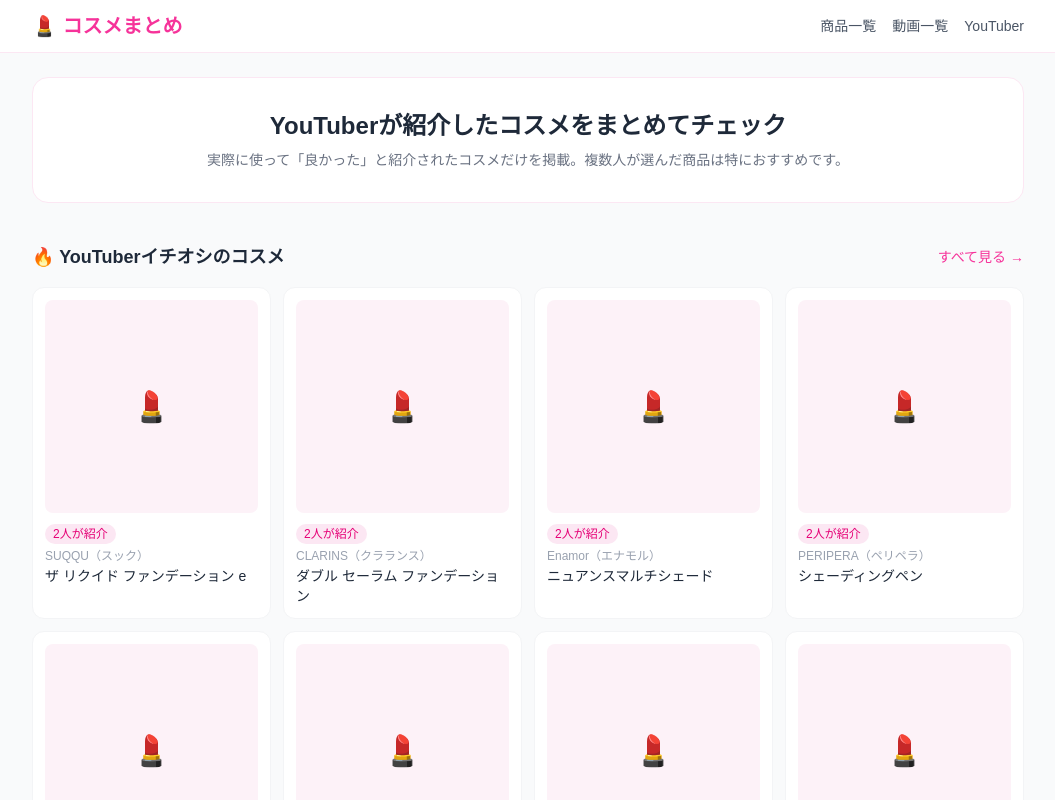
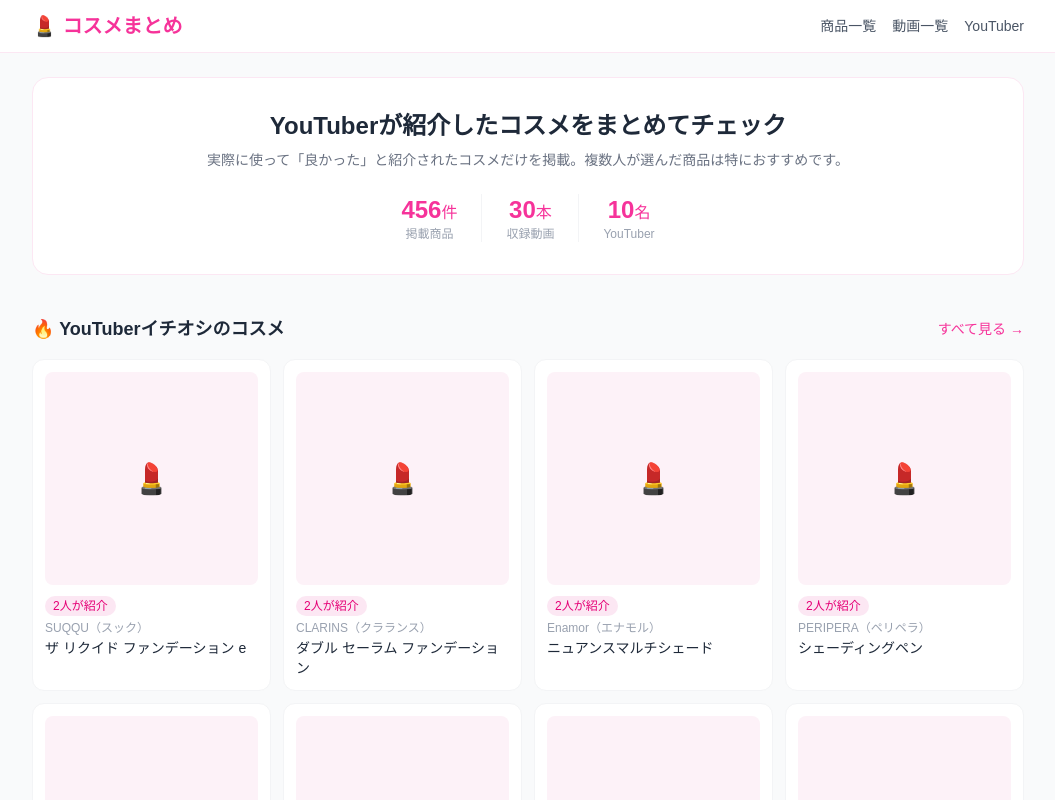
Before and after one commit to mobi0319-hue/cosme-site, a Next.js app: page / in a window 1280 px wide. Shown: the top 800 px of the page, without its empty margins (112-1167 px from the left). Built offline with nearby package versions, Linux system fonts and the light colour scheme.

Commit message:
トップページにmetadataと統計バナーを追加

```diff
--- a/app/page.tsx
+++ b/app/page.tsx
@@ -1,8 +1,28 @@
 // TOPページ：人気商品 + 最新動画 + YouTuber一覧
+import type { Metadata } from 'next'
 import { getProductsSorted, getVideos, getCreators, slugifyProduct, slugifyCreator } from '@/lib/data'
 
+export const metadata: Metadata = {
+  title: 'コスメまとめ | YouTuberが紹介したコスメ・スキンケアを一覧でチェック',
+  description: '人気YouTuberが動画で実際に使って紹介したコスメ・スキンケア商品をまとめて確認できます。複数人が選んだ商品は特におすすめ。',
+  openGraph: {
+    title: 'コスメまとめ | YouTuberが紹介したコスメ・スキンケアを一覧でチェック',
+    description: '人気YouTuberが動画で実際に使って紹介したコスメ・スキンケア商品をまとめて確認できます。複数人が選んだ商品は特におすすめ。',
+    url: 'https://cosme-site.vercel.app',
+    siteName: 'コスメまとめ',
+    locale: 'ja_JP',
+    type: 'website',
+  },
+  twitter: {
+    card: 'summary_large_image',
+    title: 'コスメまとめ | YouTuberが紹介したコスメ・スキンケアを一覧でチェック',
+    description: '人気YouTuberが動画で実際に使って紹介したコスメ・スキンケア商品をまとめて確認できます。',
+  },
+}
+
 export default function Home() {
-  const products = getProductsSorted().slice(0, 12)
+  const allProducts = getProductsSorted()
+  const products = allProducts.slice(0, 12)
   const videos = getVideos().slice(0, 8)
   const creators = getCreators()
 
@@ -14,9 +34,26 @@
         <h1 className="text-2xl font-bold text-gray-800 mb-2">
           YouTuberが紹介したコスメをまとめてチェック
         </h1>
-        <p className="text-gray-500 text-sm">
+        <p className="text-gray-500 text-sm mb-6">
           実際に使って「良かった」と紹介されたコスメだけを掲載。複数人が選んだ商品は特におすすめです。
         </p>
+        {/* 統計バナー */}
+        <div className="flex justify-center gap-6 text-center">
+          <div>
+            <p className="text-2xl font-bold text-pink-500">{allProducts.length}<span className="text-base font-normal">件</span></p>
+            <p className="text-xs text-gray-400">掲載商品</p>
+          </div>
+          <div className="border-l border-gray-100" />
+          <div>
+            <p className="text-2xl font-bold text-pink-500">{getVideos().length}<span className="text-base font-normal">本</span></p>
+            <p className="text-xs text-gray-400">収録動画</p>
+          </div>
+          <div className="border-l border-gray-100" />
+          <div>
+            <p className="text-2xl font-bold text-pink-500">{creators.length}<span className="text-base font-normal">名</span></p>
+            <p className="text-xs text-gray-400">YouTuber</p>
+          </div>
+        </div>
       </section>
 
       {/* 人気商品 */}
```
